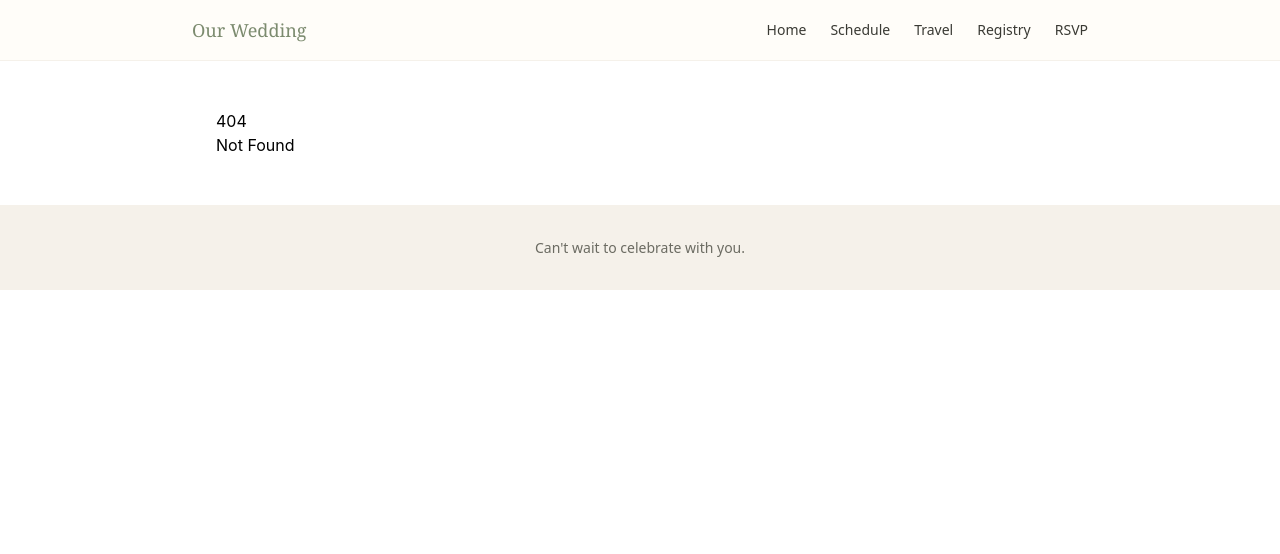
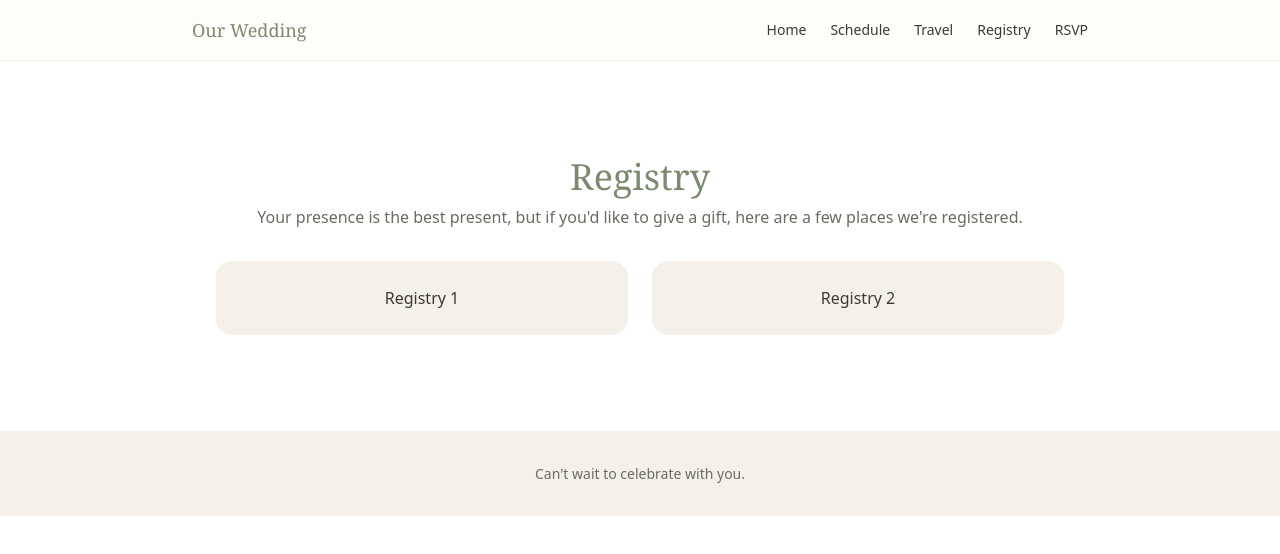
Before and after one commit to jed-richards/wedding-website, a SvelteKit app: page /registry in a window 1280 px wide. Before the commit this address had no page. Shown: the top 554 px of the page. Built offline with nearby package versions, Linux system fonts and the light colour scheme.

Commit message:
Scaffold /registry page
Short intro plus placeholder registry link cards, clearly marked TODO
pending final registry links.

Closes #8

```diff
--- /dev/null
+++ b/src/routes/registry/+page.svelte
@@ -0,0 +1,33 @@
+<script lang="ts">
+  // TODO: replace with real registry links once finalized
+  const registries = [
+    { name: "Registry 1", href: "#" },
+    { name: "Registry 2", href: "#" },
+  ];
+</script>
+
+<svelte:head>
+  <title>Registry</title>
+</svelte:head>
+
+<section class="flex flex-col gap-8 py-8 sm:py-12">
+  <div class="text-center">
+    <h1 class="font-heading text-3xl text-primary sm:text-4xl">Registry</h1>
+    <p class="mt-2 font-body text-text-muted">
+      Your presence is the best present, but if you'd like to give a gift, here are a
+      few places we're registered.
+      <!-- TODO: confirm final registry links -->
+    </p>
+  </div>
+
+  <div class="grid gap-6 sm:grid-cols-2">
+    {#each registries as registry (registry.name)}
+      <a
+        href={registry.href}
+        class="rounded-card border border-neutral bg-neutral p-6 text-center font-body text-text hover:text-accent"
+      >
+        {registry.name}
+      </a>
+    {/each}
+  </div>
+</section>
```
